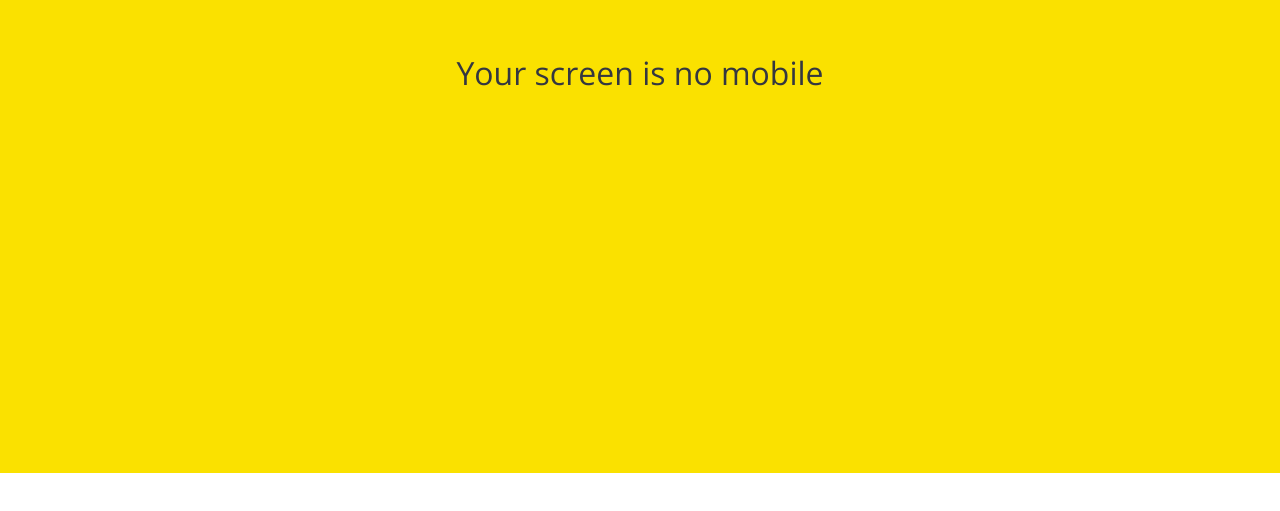
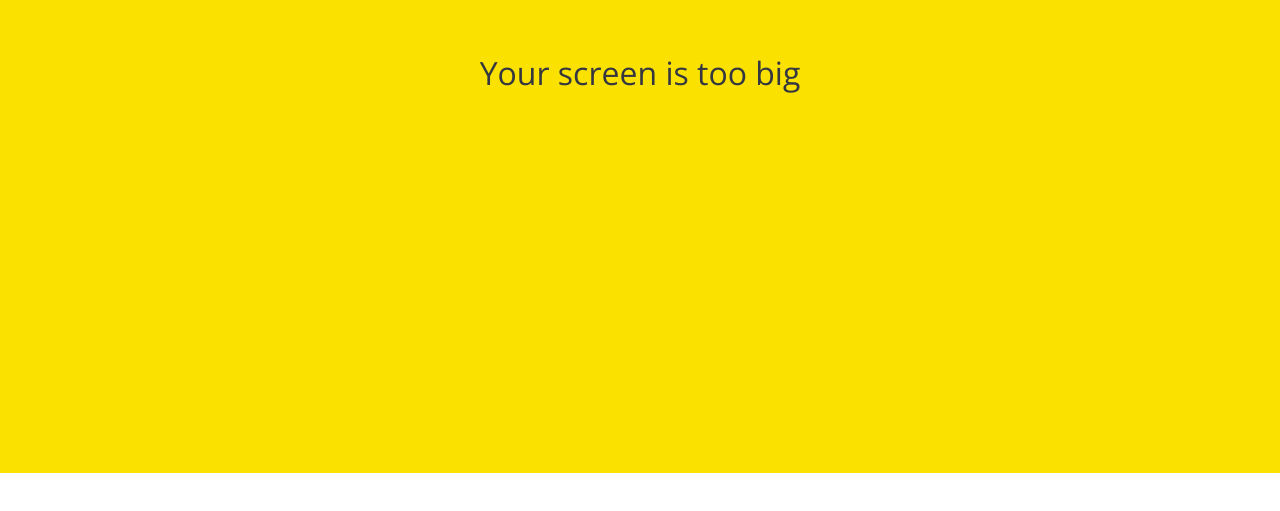
Before and after one commit to KJYoung/kakao-clone, a plain HTML site: page chats.html in a window 1280 px wide. Shown: the part 327-838 px from the top of the page. Drawn offline with nearby package versions, Linux system fonts and the light colour scheme.

Commit message:
just some text revision

```diff
--- a/chats.html
+++ b/chats.html
@@ -103,7 +103,7 @@
       </ul>
     </nav>
     <div id="no-mobile">
-      <span>Your screen is no mobile</span>
+      <span>Your screen is too big</span>
     </div>
   </body>
 </html>
```
Also changed, not shown: chat.html (+2 -1 lines).
